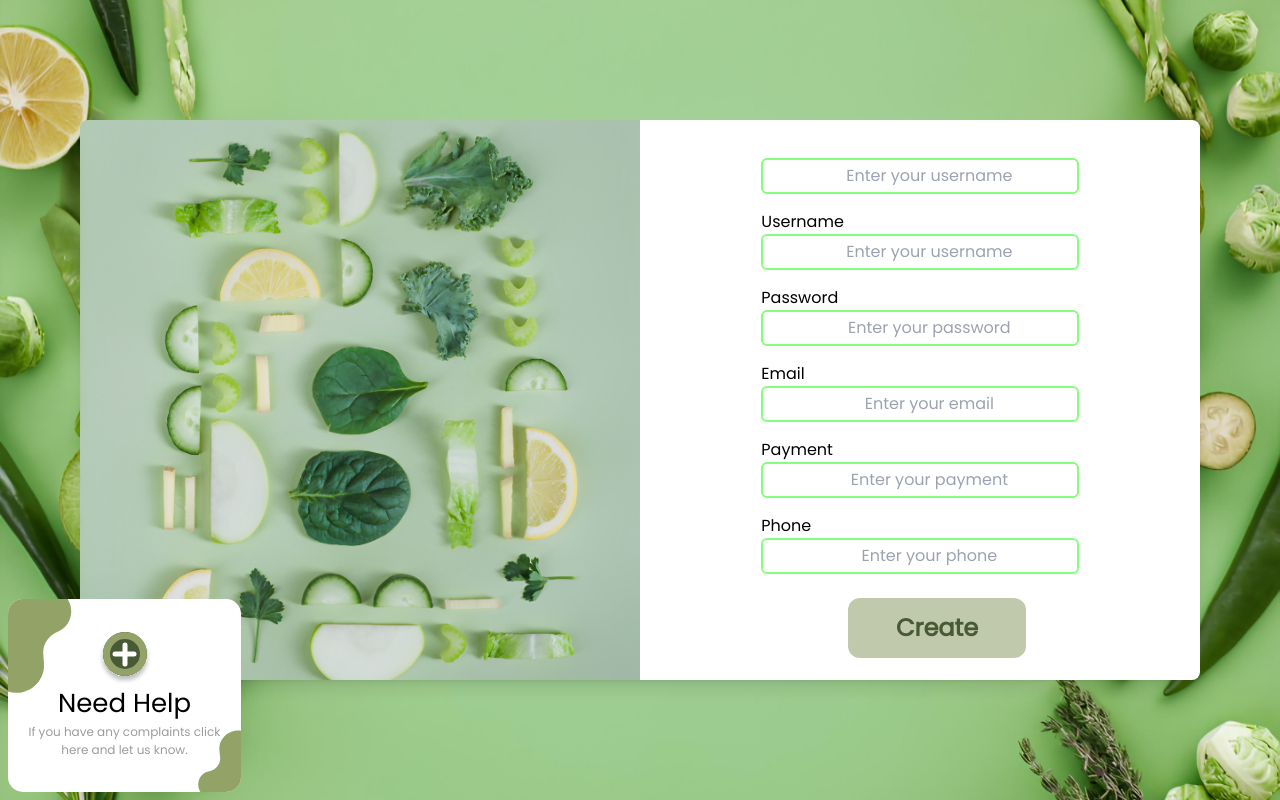
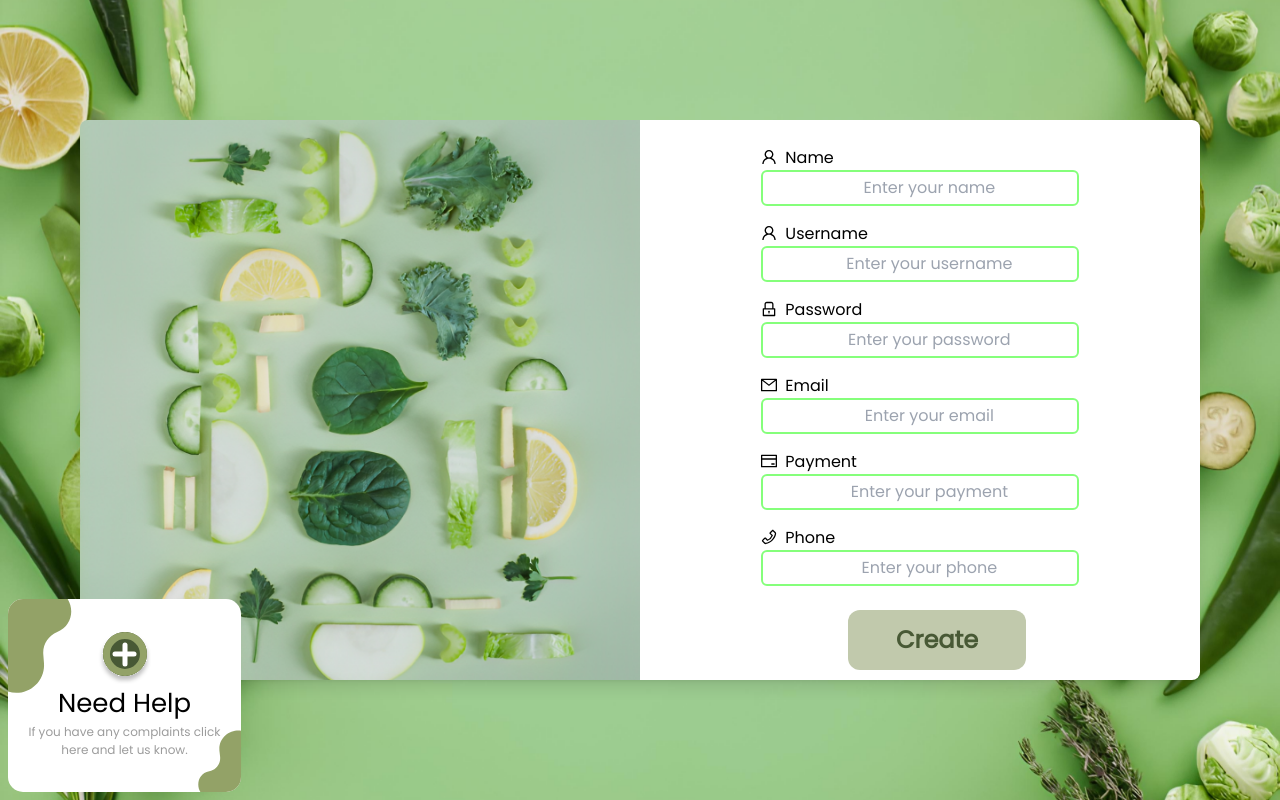
Before and after one commit to PHUPhan1707/Fruit-selling-management, a React (Vite) app: page /auth/signup in a window 1280 px wide. Built offline with nearby package versions, Linux system fonts and the light colour scheme; a web font is replaced by a local one.

Commit message:
Finaly Auth

```diff
--- a/src/components/Layout.jsx
+++ b/src/components/Layout.jsx
@@ -9,6 +9,7 @@ const notMenu = [
 	'/about-us',
 	'/',
 	' ',
+	'/auth/forgot-password'
 ]
 
 function Layout({ children }) {
--- a/src/routes/Auth/Signup.jsx
+++ b/src/routes/Auth/Signup.jsx
@@ -6,6 +6,7 @@ import { postSignUp } from '../../redux/userReducer/userThunk'
 import { useState, useRef, useEffect } from 'react'
 import { message } from 'antd'
 import { userService } from '../../service/userService'
+import { UserOutlined, LockOutlined, MailOutlined, PhoneOutlined, CreditCardOutlined } from '@ant-design/icons'
 
 const Signup = () => {
 	const dispatch = useDispatch()
@@ -208,6 +209,16 @@ const Signup = () => {
 							<div className="flex text-left">
 								<div className="mx-auto w-5/6 space-y-4">
 									<div className="mx-12 text-left">
+										<span
+											style={{
+												color: 'black',
+												fontSize: '1rem',
+												fontWeight: 300,
+											}}
+										>
+											<UserOutlined className="mr-2" />
+											Name
+										</span>
 										<label className="flex w-50 items-center rounded-md border-2 border-[rgba(103,255,90,0.8)] px-2 py-1 text-center">
 											<input
 												type="username"
@@ -218,7 +229,7 @@ const Signup = () => {
 												}}
 												name="name"
 												className="h-[1.5rem] grow bg-transparent text-center text-[1.5rem] text-white outline-none placeholder-white"
-												placeholder="Enter your username"
+												placeholder="Enter your name"
 												onChange={formik.handleChange}
 												value={formik.values.name}
 											/>
@@ -236,6 +247,7 @@ const Signup = () => {
 												fontWeight: 300,
 											}}
 										>
+											<UserOutlined className="mr-2" />
 											Username
 										</span>
 										<label className="flex w-50 items-center rounded-md border-2 border-[rgba(103,255,90,0.8)] px-2 py-1 text-center">
@@ -265,6 +277,7 @@ const Signup = () => {
 												fontWeight: 300,
 											}}
 										>
+											<LockOutlined className="mr-2" />
 											Password
 										</span>
 										<label className="flex w-50 items-center rounded-md border-2 border-[rgba(103,255,90,0.8)] px-2 py-1 text-center">
@@ -294,6 +307,7 @@ const Signup = () => {
 												fontWeight: 300,
 											}}
 										>
+											<MailOutlined className="mr-2" />
 											Email
 										</span>
 										<label className="flex w-50 items-center rounded-md border-2 border-[rgba(103,255,90,0.8)] px-2 py-1 text-center">
@@ -323,6 +337,7 @@ const Signup = () => {
 												fontWeight: 300,
 											}}
 										>
+											<CreditCardOutlined className="mr-2" />
 											Payment
 										</span>
 										<label className="flex w-50 items-center rounded-md border-2 border-[rgba(103,255,90,0.8)] px-2 py-1 text-center">
@@ -352,6 +367,7 @@ const Signup = () => {
 												fontWeight: 300,
 											}}
 										>
+											<PhoneOutlined className="mr-2" />
 											Phone
 										</span>
 										<label className="flex w-50 items-center rounded-md border-2 border-[rgba(103,255,90,0.8)] px-2 py-1 text-center">
```
